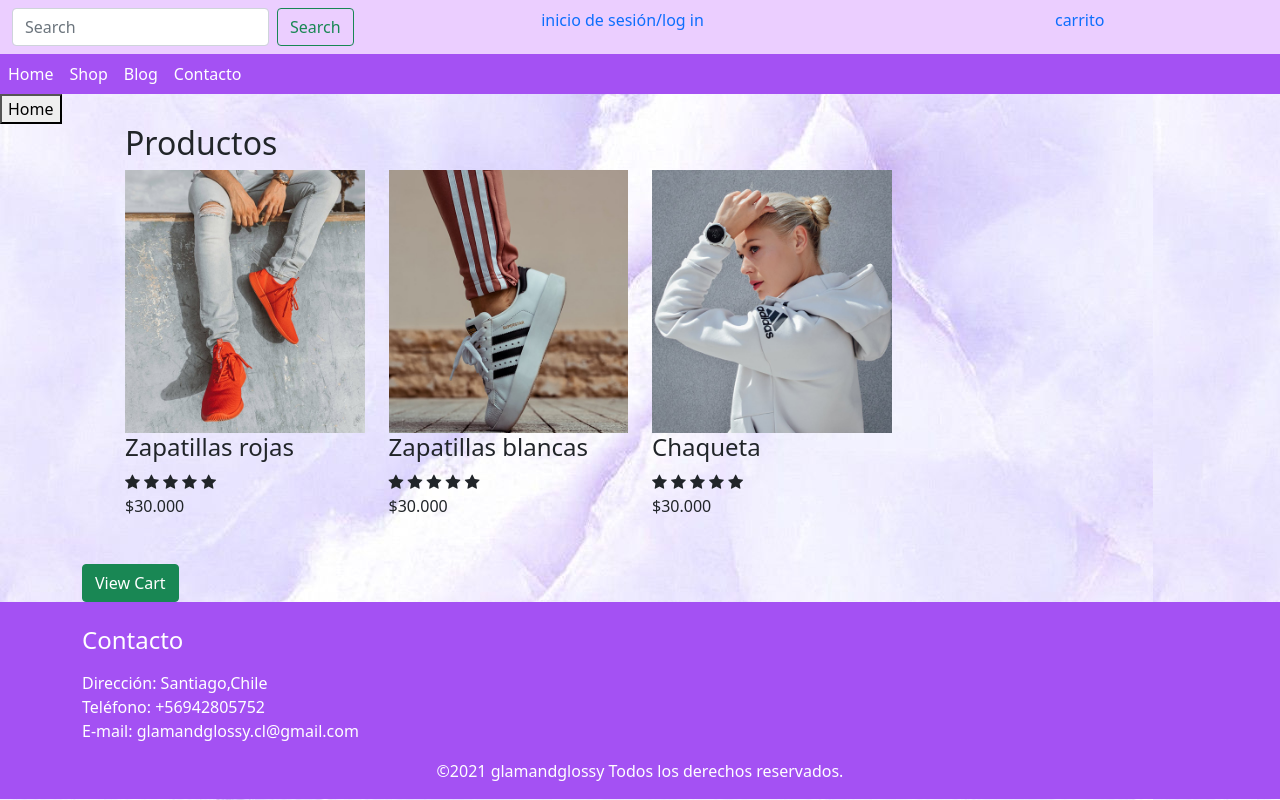
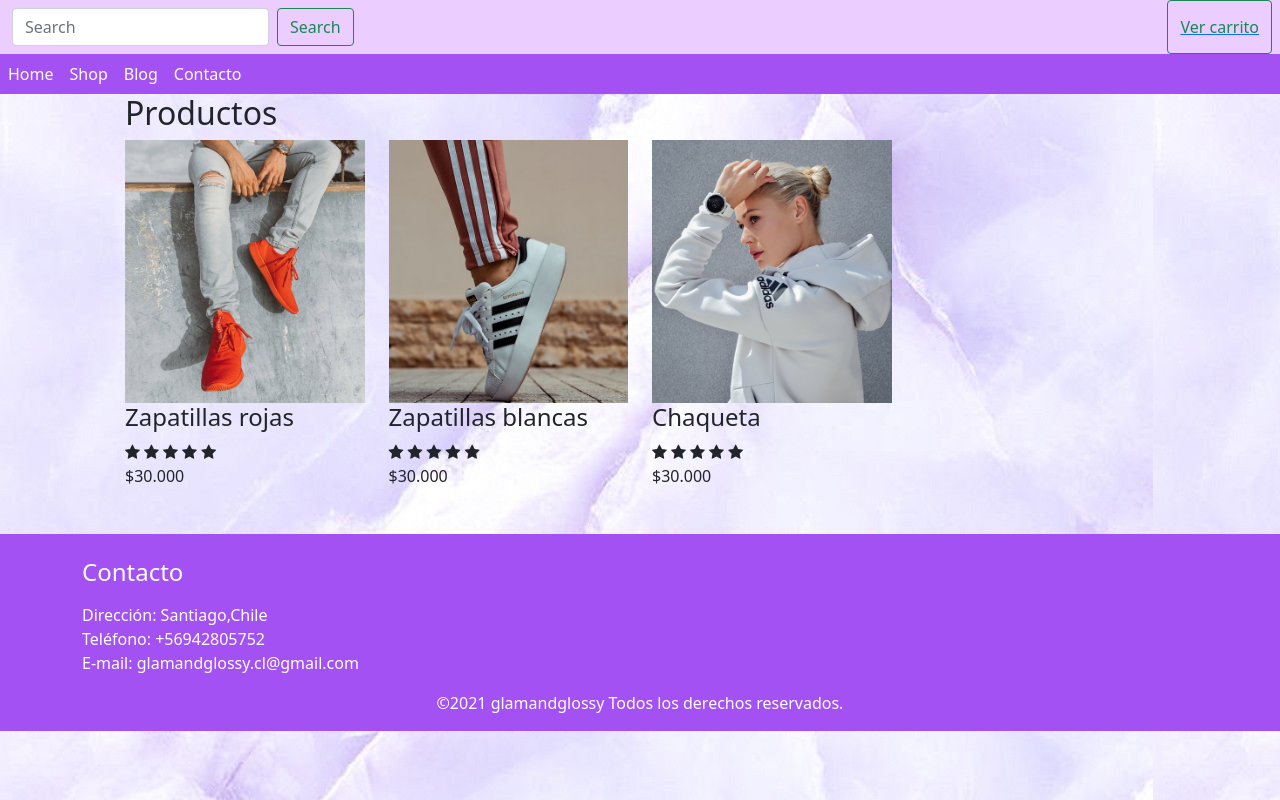
Before and after one commit to balfarob/glamJS, a plain HTML site: page Pages/shop.html in a window 1280 px wide. Drawn offline with nearby package versions, Linux system fonts and the light colour scheme; files whose address does not match are found by name.

Commit message:
mas cambios

```diff
--- a/Pages/shop.html
+++ b/Pages/shop.html
@@ -12,9 +12,8 @@
     <script src="./cart.js"></script>
 </head>
 <body>
-    <!--Al abrir la página, sale un script que te pregunta tu nombre y te saluda-->
-    <!--Este segundo scritp va a pedirte que te suscribas al newletter-->
-    <!--Este va a ser  el navbar 1-->
+    <!--Primero un modal va a pedirte que te suscribas al newletter-->
+    <!--Este es el navbar 1-->
     <nav class="nav nav-pills flex-column flex-sm-row">
         <nav class="navbar navbar-light">
             <div class="container-fluid">
@@ -23,12 +22,15 @@
                     <button class="btn btn-outline-success" type="submit">Search</button>
                 </form>
             </div>
-    <!--cambiar color del btn-->
         </nav>
-        <a class="flex-sm-fill text-sm-center nav-link" href="#">inicio de sesión/log in</a>
-        <a class="flex-sm-fill text-sm-center nav-link" href="#">carrito</a>
+        <a class="flex-sm-fill text-sm-center nav-link" href="#"></a>
+        <a class="d-grid gap-2 d-md-flex justify-content-md-end navbar-light">
+            <button type="button" class="btn btn-outline-success form-control me-2" data-toggle="modal" data-target="#cartModal">
+              Ver carrito
+            </button>
+        </a>
     </nav>
-    <!--Este va a ser el navbar 2-->
+    <!--Este es el navbar 2-->
     <nav class="navbar2 navbar-expand-lg text-white">
             <div class="collapse navbar-collapse" id="navbarNav">
                 <ul class="navbar-nav">
@@ -51,7 +53,6 @@
     <!--Inicio de compras-->
 <!--Toda la sección de compras va a ser simple por ahora-->
 <!--Detallar sección de compras más adelante-->
-<button id="miboton">Home</button>
 <!--Categorias-->
 <!--imagenes de ejemplos que serán cambiadas-->
  <div class="categories">
@@ -99,15 +100,6 @@
  </div>
 
 <body>
-    <!--[if lt IE 7]>
-            <p class="browsehappy">You are using an <strong>outdated</strong> browser. Please <a href="#">upgrade your browser</a> to improve your experience.</p>
-        <![endif]-->
-    <div class="container">
-        <button type="button" class="btn btn-success" data-toggle="modal" data-target="#cartModal">
-            View Cart
-        </button>
-    </div>
-
     <div class="modal fade" id="cartModal" tabindex="-1" role="dialog" aria-labelledby="exampleModalLabel"
         aria-hidden="true">
         <div class="modal-dialog modal-lg modal-dialog-centered" role="document">
```
Also changed, not shown: Pages/blog.html (+14 -9 lines), Pages/contacto.html (+9 -4 lines), index.html (+3 -5 lines).
